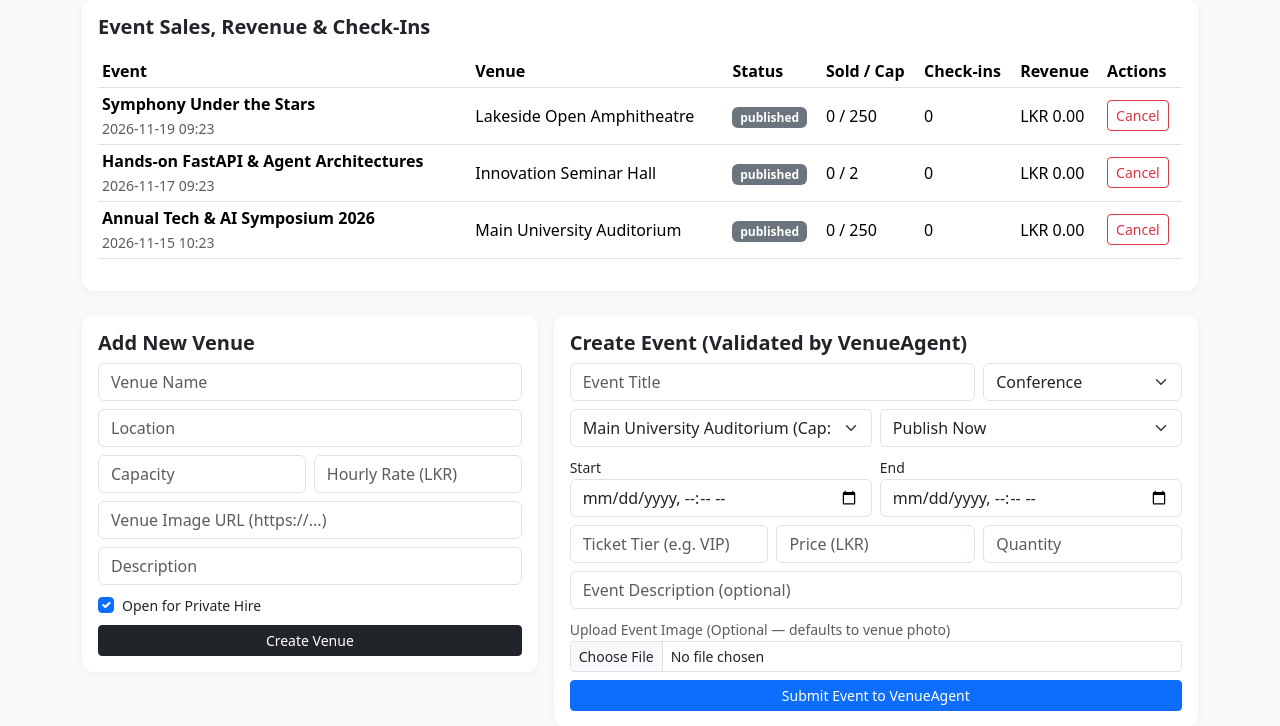
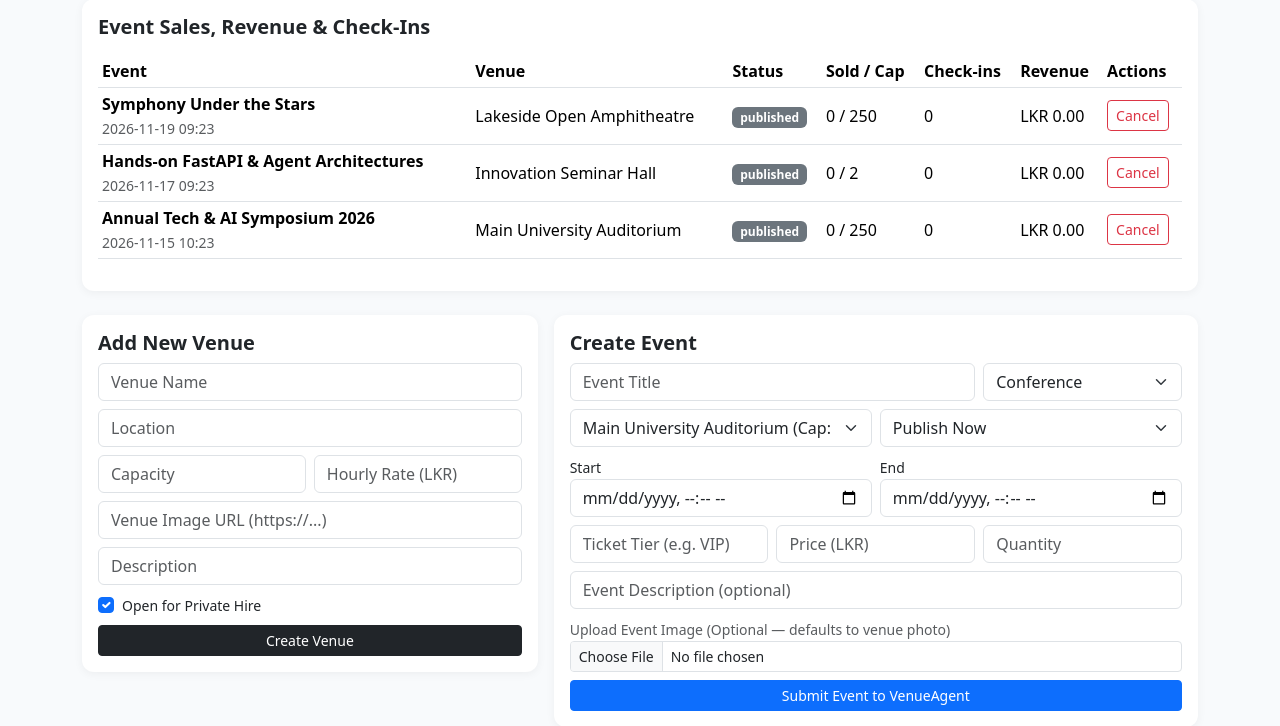
Before and after one commit to Kabi1909/EventSphere, a FastAPI app: page /admin in a window 1280 px wide. Shown: the part 131-857 px from the top of the page. Run offline with FastAPI, Linux system fonts and the light colour scheme; the visitor is signed in with stand-in values (Sample User, id 1).

Commit message:
Updated admin dashboard - Create Event title changed

```diff
--- a/app/templates/admin_dashboard.html
+++ b/app/templates/admin_dashboard.html
@@ -85,7 +85,7 @@
 
   <div class="col-12 col-lg-7">
     <div class="card p-3">
-      <h5 class="fw-bold">Create Event (Validated by VenueAgent)</h5>
+      <h5 class="fw-bold">Create Event</h5>
       <form method="post" action="/admin/events" enctype="multipart/form-data">
         <input type="hidden" name="csrf_token" value="{{ csrf_token }}">
         <div class="row g-2 mb-2">
```
